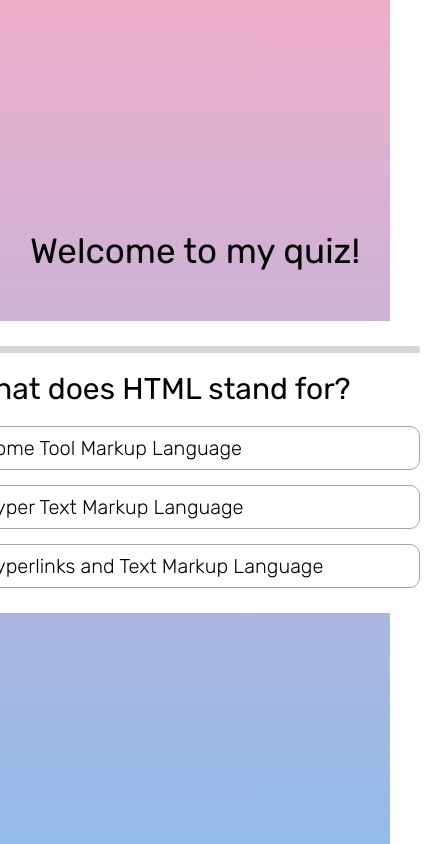
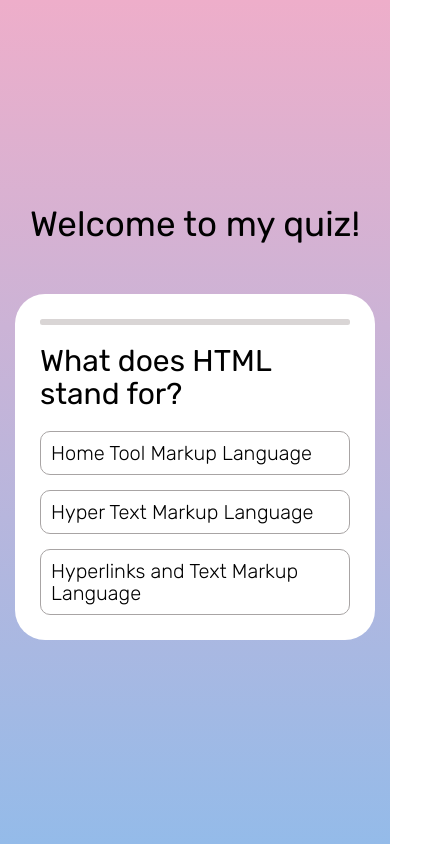
Before and after one commit to asudakova/react-quiz, a React (Create React App) app: page / in a window 390 px wide. Shown: the whole page, 445 px wide, since content can reach past the window. Built offline with nearby package versions, Linux system fonts and the light colour scheme.

Commit message:
adapted for mobiles

```diff
--- a/src/styles/index.scss
+++ b/src/styles/index.scss
@@ -137,3 +137,31 @@
     transform: scale(1);
   }
 }
+
+/* Landscape tablets and medium desktops */
+@media (max-width: 1199.98px) {
+  .App {
+    &__container {
+      max-width: 970px;
+    }
+  }
+}
+/* Portrait tablets and small desktops */
+@media (max-width: 991.98px) {
+  .App {
+    &__container {
+      max-width: none;
+    }
+  }
+}
+/* Mobile */
+@media (max-width: 767.98px) {
+  .App {
+    &__container {
+      max-width: none;
+    }
+    &__card {
+      width: 100%;
+    }
+  }
+}
```
